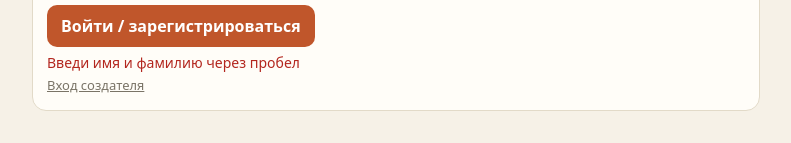
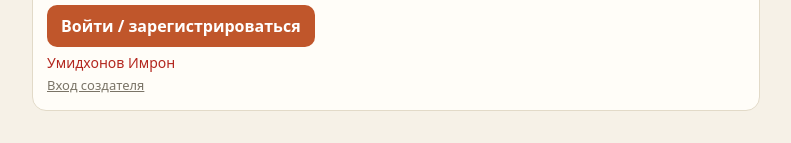
Before and after one commit to imronkhon02-byte/Paper-shop, a website: page index.html in a window 1280 px wide. Both pictures are taken after a click on the button "Войти / зарегистрироваться". Shown: the part 182-325 px from the top of the page, without its empty margins (244-1035 px from the left). Drawn offline with Linux system fonts and the light colour scheme.

Commit message:
Update login function error message

```diff
--- a/index.html
+++ b/index.html
@@ -71,7 +71,7 @@ const $=id=>document.getElementById(id);let name=null,isAdmin=false,cart=[],orde
 const norm=s=>s.trim().replace(/\s+/g,' ').toLowerCase(),msg=(el,t,c)=>{$(el).textContent=t;$(el).className='msg '+(c||'')};
 async function api(url,data){let r=await fetch(url,{method:data?'POST':'GET',headers:data?{'Content-Type':'application/json'}:{},body:data?JSON.stringify(data):undefined});let j=await r.json();if(!r.ok)throw Error(j.error||'Ошибка');return j}
 async function refresh(){let d=await api('/api/data');extra=d.extra||[];notes=d.notes||[];seen=d.seen||0;render();renderNotes()}
-async function login(){let raw=$('nm').value.trim().replace(/\s+/g,' ');if(raw.split(' ').length<2){msg('rm','Введи имя и фамилию через пробел','err');return}try{await api('/api/login',{name:raw});name=raw;isAdmin=false;enter()}catch(e){msg('rm',e.message,'err')}}
+async function login(){let raw=$('nm').value.trim().replace(/\s+/g,' ');if(raw.split(' ').length<2){msg('rm','Умидхонов Имрон','err');return}try{await api('/api/login',{name:raw});name=raw;isAdmin=false;enter()}catch(e){msg('rm',e.message,'err')}}
 async function adminLogin(){
   password=$('ap').value;
   try{
```
